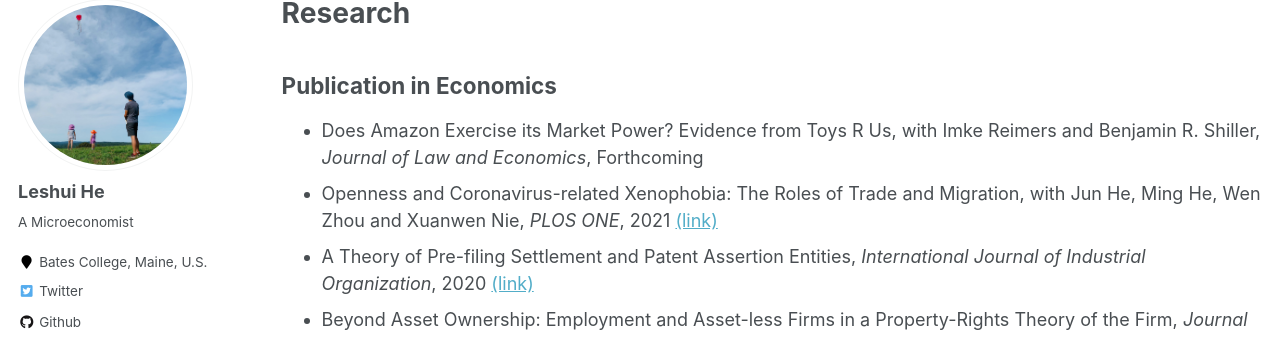
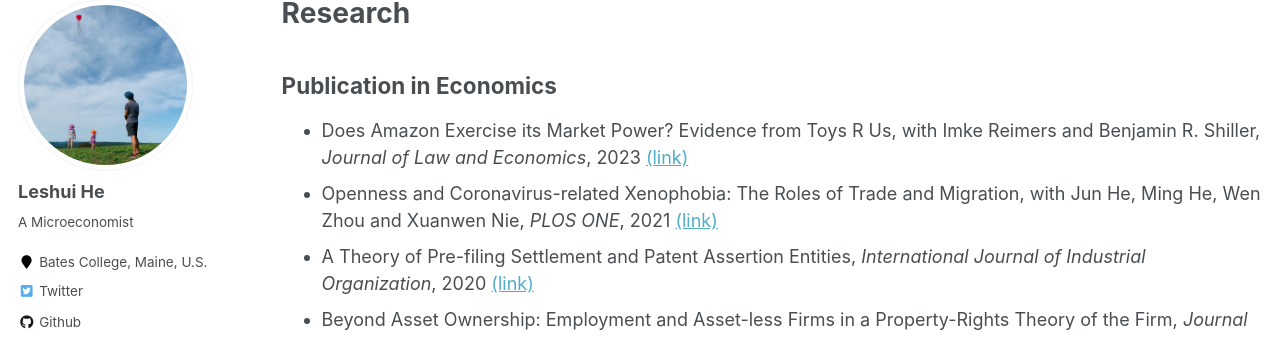
Before and after one commit to lhebates/lhe.github.io, a Jekyll site: the page built from _pages/research.md, in a window 1280 px wide and 900 px high. Shown: the part 119-456 px from the top of the window. Built offline with Jekyll 4.4.1, drawn with Linux system fonts in a browser that asks for light colours.

```diff
--- a/_pages/research.md
+++ b/_pages/research.md
@@ -7,7 +7,7 @@
 
 ## Publication in Economics
 
-* Does Amazon Exercise its Market Power? Evidence from Toys R Us, with Imke Reimers and Benjamin R. Shiller, *Journal of Law and Economics*, Forthcoming
+* Does Amazon Exercise its Market Power? Evidence from Toys R Us, with Imke Reimers and Benjamin R. Shiller, *Journal of Law and Economics*, 2023 [(link)]([link](https://www.journals.uchicago.edu/doi/abs/10.1086/720824))
 * Openness and Coronavirus-related Xenophobia: The Roles of Trade and Migration, with Jun He, Ming He, Wen Zhou and Xuanwen Nie, *PLOS ONE*, 2021 [(link)]([link](https://journals.plos.org/plosone/article?id=10.1371/journal.pone.0249579))
 * A Theory of Pre-filing Settlement and Patent Assertion Entities, *International Journal of Industrial Organization*, 2020 [(link)](https://www.sciencedirect.com/science/article/pii/S0167718720300400)
 * Beyond Asset Ownership: Employment and Asset-less Firms in a Property-Rights Theory of the Firm, *Journal of Economic Behavior & Organization*, 2016 [(link)](https://www.sciencedirect.com/science/article/pii/S0167268116301627)
```
